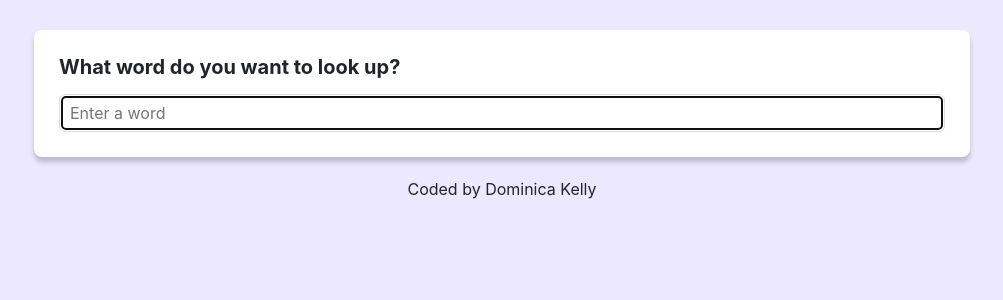
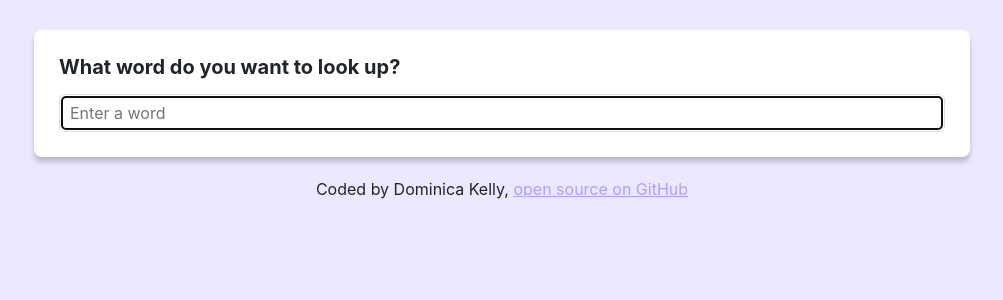
Before and after one commit to Its-Shio/dictionary-project, a React (Create React App) app: page / in a window 1280 px wide. Shown: the top 300 px of the page, without its empty margins (138-1141 px from the left). Built offline with nearby package versions, Linux system fonts and the light colour scheme.

Commit message:
Added link to GitHub page

```diff
--- a/src/App.js
+++ b/src/App.js
@@ -9,7 +9,16 @@
         <main>
           <Dictionary />
         </main>
-        <footer className="app-footer">Coded by Dominica Kelly</footer>
+        <footer className="app-footer">
+          Coded by Dominica Kelly,{" "}
+          <a
+            href="https://github.com/Its-Shio/dictionary-project"
+            target="_blank"
+            rel="noreferrer"
+          >
+            open source on GitHub
+          </a>
+        </footer>
       </div>
     </div>
   );
```
